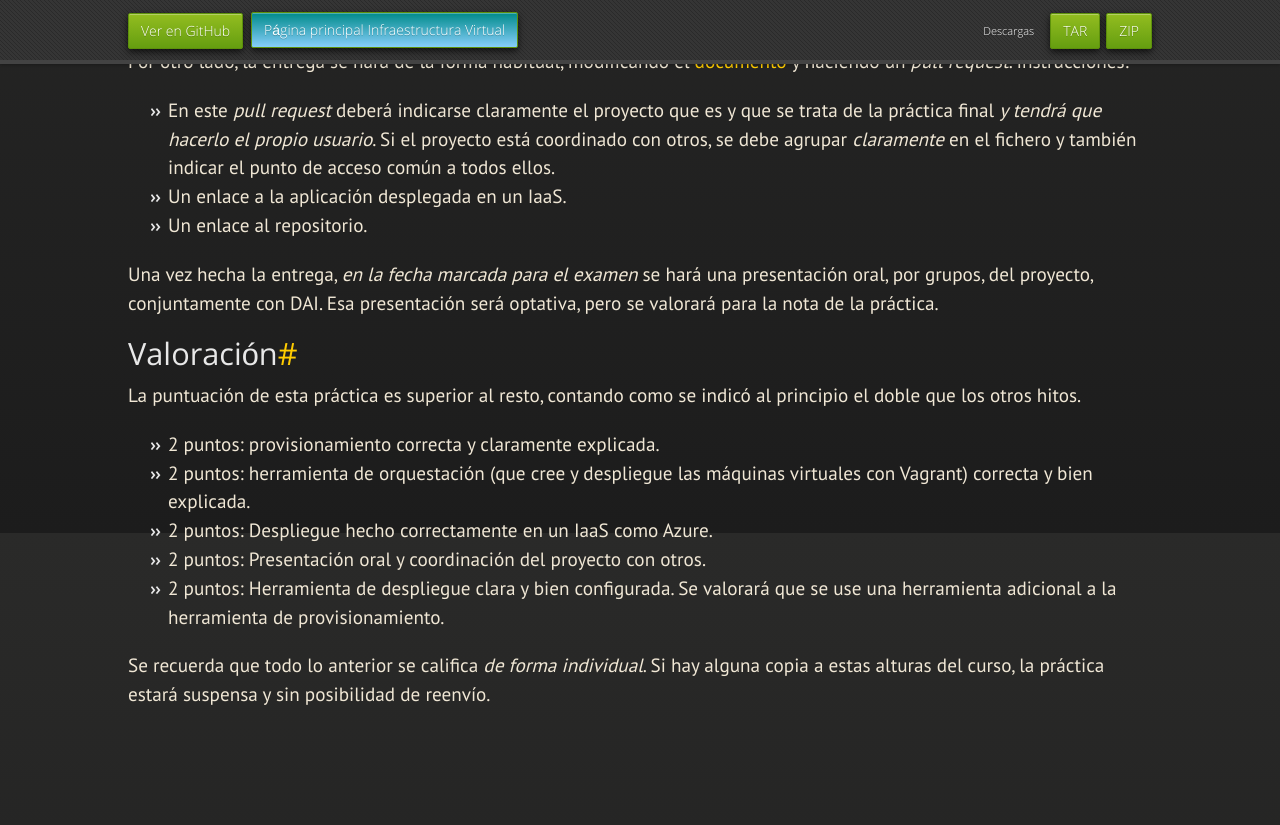
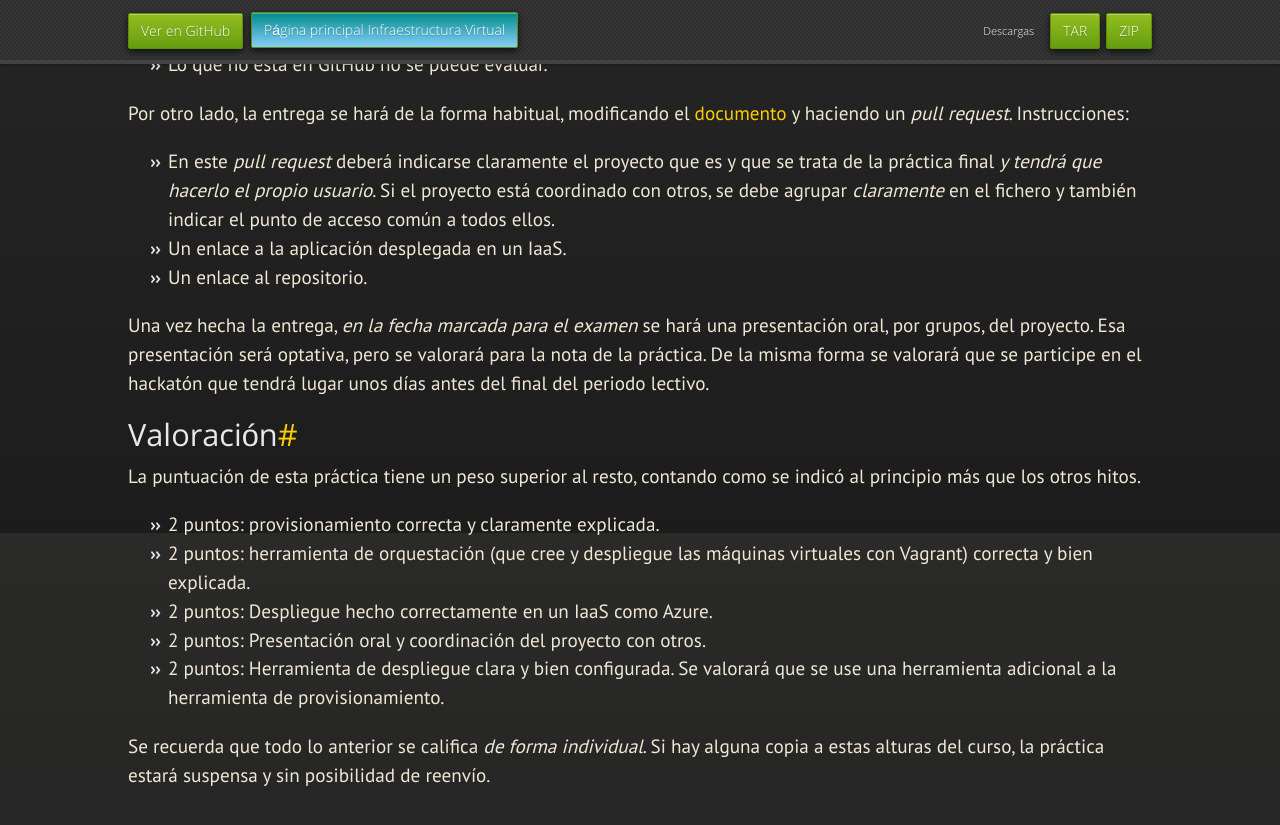
Before and after one commit to JJ/IV, a Jekyll site: the page built from documentos/proyecto/5.IaaS.md, in a window 1280 px wide and 900 px high, scrolled down 2167 px. Shown: the top 825 px of the window. Built offline with Jekyll 4.4.1, drawn with Linux system fonts in a browser that asks for light colours; nearby versions of some CDN libraries; some web fonts are replaced; our own code applies the rules of GitHub Pages for plain Markdown files; some of the changed text lies outside the part shown.

Commit message:
Sync documentos/proyecto/5.IaaS.md de master a gh-pages

```diff
--- a/documentos/proyecto/5.IaaS.md
+++ b/documentos/proyecto/5.IaaS.md
@@ -27,6 +27,7 @@ En la asignatura se ha visto como crear
 [usar máquinas virtuales completas](../temas/Uso_de_Sistemas) y
 como
 [provisionar las aplicaciones y servicios necesarios y hacerlo de forma ágil y reproducible](../temas/Gestion_de_configuraciones).
+
 El ciclo de desarrollo de un *DevOps* es el siguiente
 1. Provisionamiento para desarrollo.
 2. Creación de tests unitarios, de cobertura y de integración y configuración de la integración continua.
@@ -121,7 +123,7 @@ Aunque sea evidente, conviene recordar dos cosas
 * Lo que no está en GitHub no se puede evaluar.
 
 Por otro lado, la entrega se hará de la forma habitual, modificando el
-[documento](https://github.com/JJ/IV-2015-16/blob/master/practicas/final)
+[documento](https://github.com/JJ/IV16-17/blob/master/practicas/5.md)
 y haciendo un *pull request*. Instrucciones:
 
 * En este *pull request* deberá indicarse claramente el proyecto que
@@ -133,15 +135,16 @@ y haciendo un *pull request*. Instrucciones:
 * Un enlace al repositorio.
 
 Una vez hecha la entrega, *en la fecha marcada para el examen* se hará
-una presentación oral, por grupos, del proyecto, conjuntamente con
-DAI. Esa presentación será optativa, pero se valorará para la nota de
-la práctica.
+una presentación oral, por grupos, del proyecto. Esa presentación será
+optativa, pero se valorará para la nota de la práctica. De la misma
+forma se valorará que se participe en el hackatón que tendrá lugar
+unos días antes del final del periodo lectivo.
 
 Valoración
 --------------
 
-La puntuación de esta práctica es superior al resto, contando como se
-indicó al principio el doble que los otros hitos.
+La puntuación de esta práctica tiene un peso superior al resto, contando como se
+indicó al principio más que los otros hitos.
 
 * 2 puntos: provisionamiento correcta y claramente explicada.
 * 2 puntos: herramienta de orquestación (que cree y despliegue las
```
Also changed, not shown: other parts of documentos/proyecto/5.IaaS.md (+2 -1 lines).
